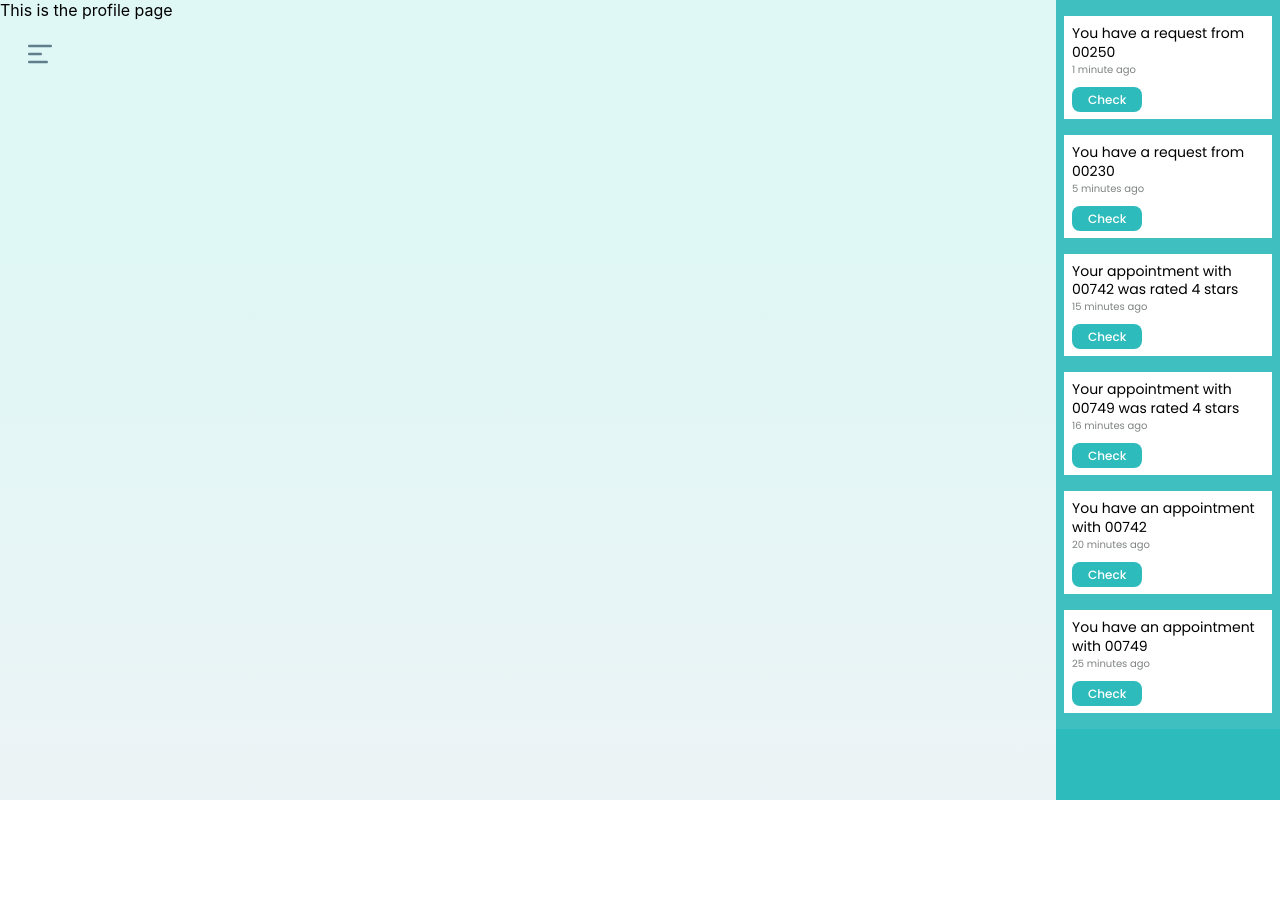
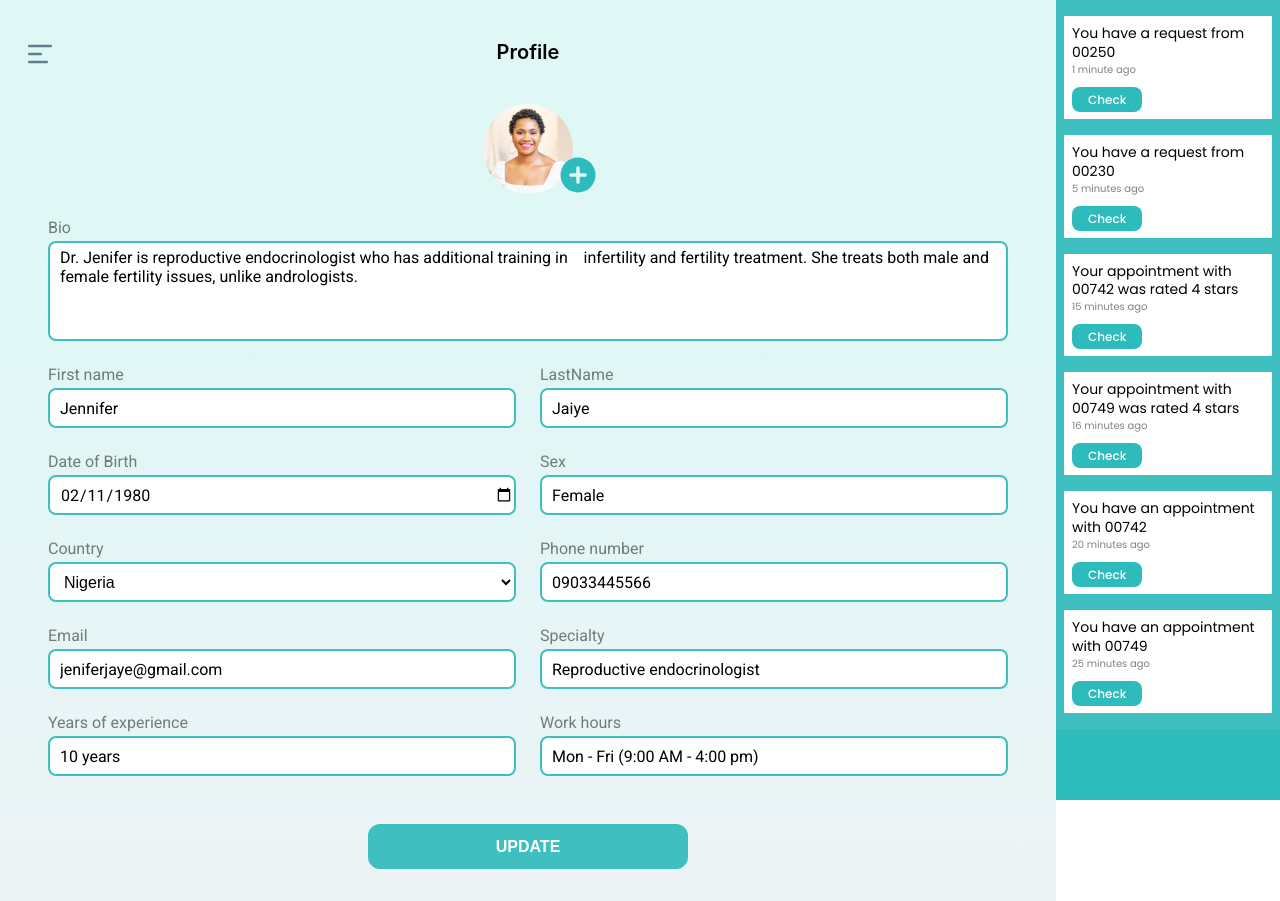
Before and after one commit to NiyiHub/ttc, a React (Create React App) app: page /doctor/home/profile in a window 1280 px wide. Before the commit the page ends 800 px from the top, so only its background shows below. Built offline with nearby package versions, Linux system fonts and the light colour scheme; a web font is replaced by a local one.

Commit message:
added a profile form

```diff
--- a/package.json
+++ b/package.json
@@ -12,6 +12,7 @@
     "react": "^18.2.0",
     "react-calendar": "^4.0.0",
     "react-dom": "^18.2.0",
+    "react-dropzone": "^14.2.3",
     "react-router-dom": "^6.8.1",
     "react-scripts": "5.0.1",
     "sass": "^1.58.0",
--- a/src/components/Doctor/Layout.scss
+++ b/src/components/Doctor/Layout.scss
@@ -118,7 +118,7 @@
                 transform: translateX(500px);
                 transition: 0.3s;
                 width: 300px;
-                padding-top: 5.5rem;
+                padding: 5.5rem 1rem 0 1rem;
 
             }
             &:last-of-type.notification{
--- a/src/components/Doctor/Profile/Profile.jsx
+++ b/src/components/Doctor/Profile/Profile.jsx
@@ -1,8 +1,167 @@
-import React from 'react'
+import React, { useState } from 'react'
+import { profileData } from '../data/Profiledata'
+import { countryList } from '../../countryList'
+
+import './Profile.scss'
+import { Icon } from '@iconify/react'
 
 const Profile = () => {
+  const [profileFormData, setProfileFormData] = useState(profileData)
+  const [selectedCountry, setSelectedCountry] = useState(profileData.country);
+  const updateFormData = (event)=>{
+    const {name, value} = event.target;
+    setProfileFormData({...profileFormData, [name]: value})
+  }
+
+  const updateForm = (event)=>{
+    event.preventDefault();
+    console.log(profileFormData)
+  }
+
+  const updateCountry = (event)=>{
+    setSelectedCountry(event.target.value)
+    updateFormData()
+  }
+
+
   return (
-    <div>This is the profile page</div>
+    <div>
+      <div className="title">Profile</div>
+      <form className='sign-up-form'>
+        <div>
+          <img src={profileFormData.profilePic} alt="" />
+          <Icon
+             icon="material-symbols:add-circle-rounded" color="#2ebbbc"
+             className='plus'
+          />
+        </div>
+        <div>
+          <label htmlFor="bio">Bio</label>
+          <textarea
+            name="bio"
+            id="bio"
+            value={profileFormData.bio}
+            onChange={updateFormData}
+            required
+          >
+          </textarea>
+        </div>
+        <div>
+          <label htmlFor="firstname">First name</label>
+          <input
+            type="text"
+            name="firstName"
+            id="firstname"
+            value={profileFormData.firstName}
+            onChange={updateFormData}
+            required
+          />
+        </div>
+        <div>
+          <label htmlFor="lastName">LastName</label>
+          <input
+            type="text"
+            name="lastName"
+            id="lastName"
+            value={profileFormData.lastName}
+            onChange={updateFormData}
+            required
+          />
+        </div>
+        <div>
+          <label htmlFor="dateOfBirth">Date of Birth</label>
+          <input
+            type="date"
+            name="dateOfBirth"
+            id="dateOfBirth"
+            value={profileFormData.dateOfBirth}
+            onChange={updateFormData}
+            required
+          />
+        </div>
+        <div>
+          <label htmlFor="sex">Sex</label>
+          <input
+            type="text"
+            name="sex"
+            id="sex"
+            value={profileFormData.sex}
+            onChange={updateFormData}
+            required
+          />
+        </div>
+        <div>
+          <label htmlFor="country">Country</label>
+          <select
+            name="country"
+            id="country"
+            value={selectedCountry}
+            onChange={updateCountry}
+            required>
+            {
+              countryList.map(country =>(
+                <option key={country} value={country}>
+                  {country}
+                </option>
+              ))
+            }
+          </select>
+        </div>
+        <div>
+          <label htmlFor="phoneNumber">Phone number</label>
+          <input
+            type="tel"
+            name="phoneNumber"
+            id="phoneNumber"
+            value={profileFormData.phoneNumber}
+            onChange={updateFormData}
+            required/>
+        </div>
+        <div>
+          <label htmlFor="email">Email</label>
+          <input
+            type="email"
+            name="email"
+            id="email"
+            value={profileFormData.email}
+            onChange={updateFormData}
+            required/>
+        </div>
+        <div>
+          <label htmlFor="specialty">Specialty</label>
+          <input
+            type="text"
+            name="specialty"
+            id="specialty"
+            value={profileFormData.specialty}
+            onChange={updateFormData}
+            required/>
+        </div>
+        <div>
+          <label htmlFor="yearsOfExperience">Years of experience</label>
+          <input
+            type="text"
+            name="yearsOfExperience"
+            id="yearsOfExperience"
+            value={profileFormData.yearsOfExperience}
+            onChange={updateFormData}
+            required/>
+        </div>
+        <div>
+          <label htmlFor="workHours">Work hours</label>
+          <input
+            type="text"
+            name="workHours"
+            id="workHours"
+            value={profileFormData.workHours}
+            onChange={updateFormData}
+            required/>
+        </div>
+        <div>
+          <button className="btn" onClick={updateForm}>Update</button>
+        </div>
+      </form>
+    </div>
   )
 }
 
--- a/src/components/Doctor/Profile/Profile.scss
+++ b/src/components/Doctor/Profile/Profile.scss
@@ -0,0 +1,130 @@
+@import '../../variables.scss';
+     // Sign-up form
+div{
+    .title{
+        text-align: center;
+        margin-top: 2.5rem;
+        font-size: 20px;
+        font-weight: 600;
+    }
+    .sign-up-form{
+        display: grid;
+        padding: 1rem 2rem;
+        gap: 1rem;
+        margin: 2rem 0rem;
+
+        div{
+
+            &:first-of-type{
+                position: relative;
+                display: flex;
+                flex-direction: column;
+                align-items: center;
+                img{
+                    border-radius: 50%;
+                    height: 90px;
+                    width: 90px;
+                }
+                .plus{
+                    position: absolute;
+                    height: 42px;
+                    width: 42px;
+                    left: 53%;
+                    top: 50px;
+                }
+            }
+            display: grid;
+            gap: .25rem;
+            font-family: $Roboto-font;
+            label{
+                display: block;
+                font-weight: 400;
+                color: rgba(0, 0, 0, 0.5)
+            }
+            input, select{
+                height: 40px;
+                border-radius: $input-radius;
+                border: $input-borders;
+                padding-left: 10px;
+                background-color: $color-white;
+                font-size: 1rem;
+
+                &[type='date']{
+                    height: 40px;
+                    width: 100%;
+                }
+            }
+            textarea{
+                font-family: inherit;
+                font-size: 1rem;
+                padding-top: 5px;
+                padding-left: 10px;
+                border-radius: $input-radius;
+                border: $input-borders;
+                resize: none;
+                height: 100px;
+            }
+            .field{
+                position: relative;
+                display: grid;
+                input{
+                    padding-right: 44px;
+                }
+                img{
+                    position: absolute;
+                    left: unset;
+                    top: 4px;
+                    right: 10px;
+                    width: 32px;
+                    height: 32px;
+                    z-index: 10;
+                    background-color: $color-white;
+                    opacity: 1;
+                    cursor: pointer;
+                }
+            }
+
+            &:nth-last-of-type(){
+            .btn{
+                background-color: $accent-color;
+                width: 20rem;
+                &:hover{
+                    background-color: white;
+                }
+            }
+        }
+    }
+}
+// Sign-up form
+
+@media screen and (min-width:600px) {
+    div{
+        .sign-up-form{
+            padding: 0 3rem;
+            grid-template-columns: repeat(2, 1fr);
+            column-gap: 1.5rem;
+            div{
+                margin-top: .5rem;
+                &:first-of-type{
+                    grid-area: 1 /span 2;
+                }
+                &:nth-of-type(2){
+                    grid-area: 2 /span 2;
+                }
+                &:last-of-type{
+                    grid-column: 1 / span 2;
+                    margin-top: 2rem;
+                    place-content: center;
+                    .btn{
+                        background-color: $accent-color;
+                        width: 20rem;
+                        &:hover{
+                            background-color: white;
+                        }
+                    }
+                }
+            }
+        }
+    }
+}
+}
--- a/src/components/Doctor/Sidenav/Sidenav.scss
+++ b/src/components/Doctor/Sidenav/Sidenav.scss
@@ -12,6 +12,7 @@ nav{
     width: 250px;
     background-color: $btn-color;
     min-height: 100%;
+    position: fixed;
 
 
     .profile{
--- /dev/null
+++ b/src/components/Doctor/data/Profiledata.js
@@ -0,0 +1,15 @@
+export let profileData = {
+    profilePic: require('../images/profile_photo.png'),
+    bio:
+        'Dr. Jenifer is reproductive endocrinologist who has additional training in    infertility and fertility treatment. She treats both male and female fertility issues, unlike andrologists.',
+    firstName: 'Jennifer',
+    lastName: 'Jaiye',
+    dateOfBirth: '1980-02-11',
+    sex: 'Female',
+    country: 'Nigeria',
+    phoneNumber: '09033445566',
+    email: 'jeniferjaye@gmail.com',
+    specialty: 'Reproductive endocrinologist',
+    yearsOfExperience: '10 years',
+    workHours: 'Mon - Fri (9:00 AM - 4:00 pm)'
+  };
```
Also changed, not shown: src/components/Splash/css.txt (deleted), 1 other file (tests, documents, lock files or other folders).
